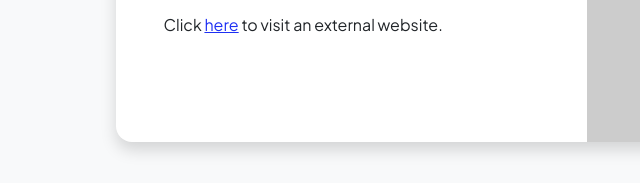
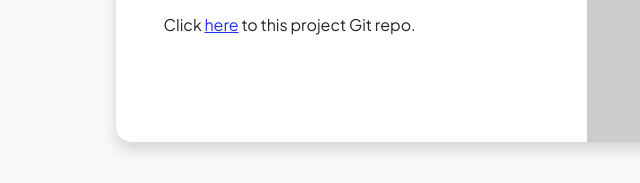
Before and after one commit to lcchua/portfolio, a website: page projects.html in a window 1280 px wide. Shown: the part 484-667 px from the top of the page, 139-779 px from the left. Drawn offline with nearby package versions, Linux system fonts and the light colour scheme; placeholder pictures from the web are drawn by us.

```diff
--- a/projects.html
+++ b/projects.html
@@ -49,7 +49,7 @@
                                         <div class="p-5">
                                             <h2 class="fw-bolder">Project Name 1</h2>
                                             <p>Lorem ipsum dolor sit amet consectetur adipisicing elit. Eius at enim eum illum aperiam placeat esse? Mollitia omnis minima saepe recusandae libero, iste ad asperiores! Explicabo commodi quo itaque! Ipsam!</p>
-                                            <p>Click <a href="https://github.com/CE7-Group1-Capstone/capstone-mlops-project" target="_blank">here</a> to visit an external website.</p>
+                                            <p>Click <a href="https://github.com/CE7-Group1-Capstone/capstone-mlops-project" target="_blank">here</a> to this project Git repo.</p>
                                         </div>
                                         <img class="img-fluid" src="https://dummyimage.com/300x400/343a40/6c757d" alt="..." />
                                     </div>
```
Also changed, not shown: assets/profile.png.
